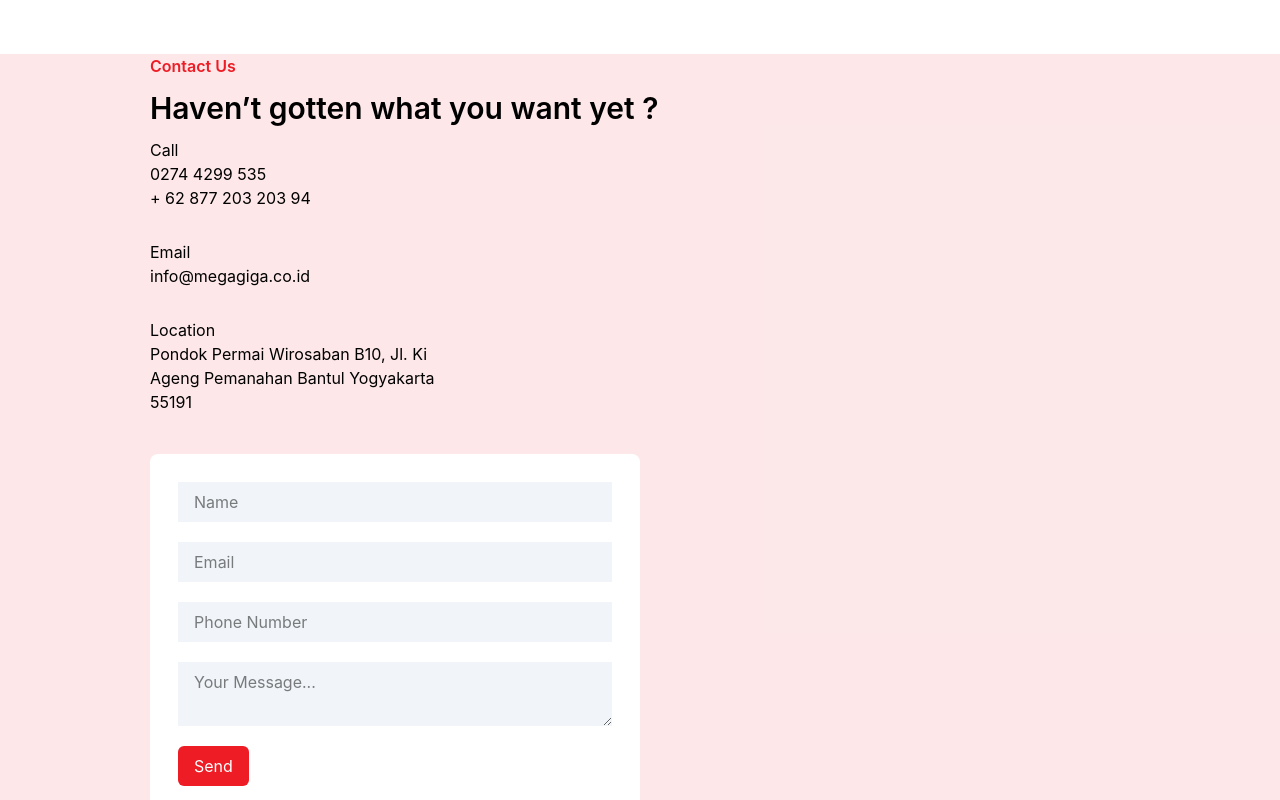
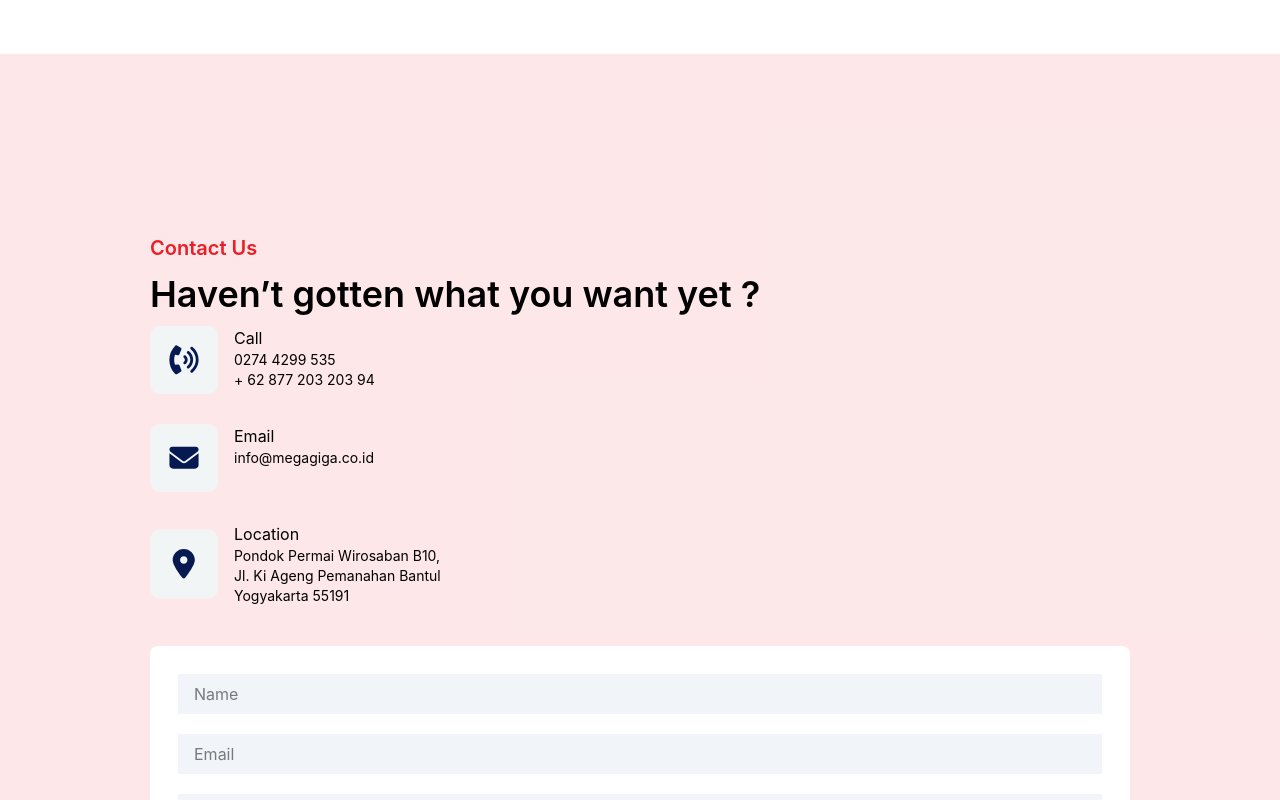
Before and after one commit to mirfanwebdev/mgs-frontendtest, a Vue app: page / in a window 1280 px wide. Shown: the part 3940-4740 px from the top of the page. Built offline with nearby package versions, Linux system fonts and the light colour scheme; no server answers.

Commit message:
fix form section layout

```diff
--- a/src/components/Form.vue
+++ b/src/components/Form.vue
@@ -22,7 +22,7 @@ async function handleSubmit() {
 </script>
 
 <template>
-    <div class="bg-white p-7 rounded-lg w-full lg:w-1/2">
+    <div class="bg-white p-7 rounded-lg flex-1">
         <form class="flex flex-col gap-5" @submit.prevent="handleSubmit">
             <InputCustom type="text" v-model="formData.name" placeholder="Name" />
             <InputCustom type="email" v-model="formData.email" placeholder="Email" />
--- a/src/components/SectionForm.vue
+++ b/src/components/SectionForm.vue
@@ -4,32 +4,36 @@ import Form from './Form.vue';
 const contactlist = [
     {
         "title": "Call",
-        "description": "0274 4299 535 <br> + 62 877 203 203 94"
+        "description": "0274 4299 535 <br> + 62 877 203 203 94",
+        "src": "/src/assets/icon/form-phone.svg"
     },
     {
         "title": "Email",
-        "description": "info@megagiga.co.id"
+        "description": "info@megagiga.co.id",
+        "src": "/src/assets/icon/form-mail.svg"
     },
     {
         "title": "Location",
-        "description": "Pondok Permai Wirosaban B10, Jl. Ki Ageng Pemanahan Bantul Yogyakarta 55191"
+        "description": "Pondok Permai Wirosaban B10, Jl. Ki Ageng Pemanahan Bantul Yogyakarta 55191",
+        "src": "/src/assets/icon/form-maps.svg"
     }
 ];
 </script>
 
 <template>
-    <div class="mx-4 lg:mx-[150px] flex flex-wrap gap-10">
+    <div class="mx-4 lg:mx-[150px] py-[180px] flex flex-wrap gap-10">
         <!-- form caption -->
         <div class="flex flex-col gap-3">
-            <h3 class="text-primary-red font-semibold">Contact Us</h3>
-            <h2 class="font-semibold text-3xl">Haven’t gotten what you want yet ?</h2>
+            <h3 class="text-primary-red text-xl font-semibold">Contact Us</h3>
+            <h2 class="font-semibold text-4xl">Haven’t gotten what you want yet ?</h2>
 
             <!-- contact list -->
             <div class="flex flex-col gap-7.5">
-                <div v-for="contact in contactlist" class="max-w-[308px]">
+                <div v-for="contact in contactlist" class="max-w-[308px] flex gap-4">
+                    <img class="w-17" :src="contact.src" :alt="contact.title">
                     <div>
                         <p>{{ contact.title }}</p>
-                        <p v-html="contact.description"></p>
+                        <p class="text-sm" v-html="contact.description"></p>
                     </div>
                 </div>
             </div>
```
